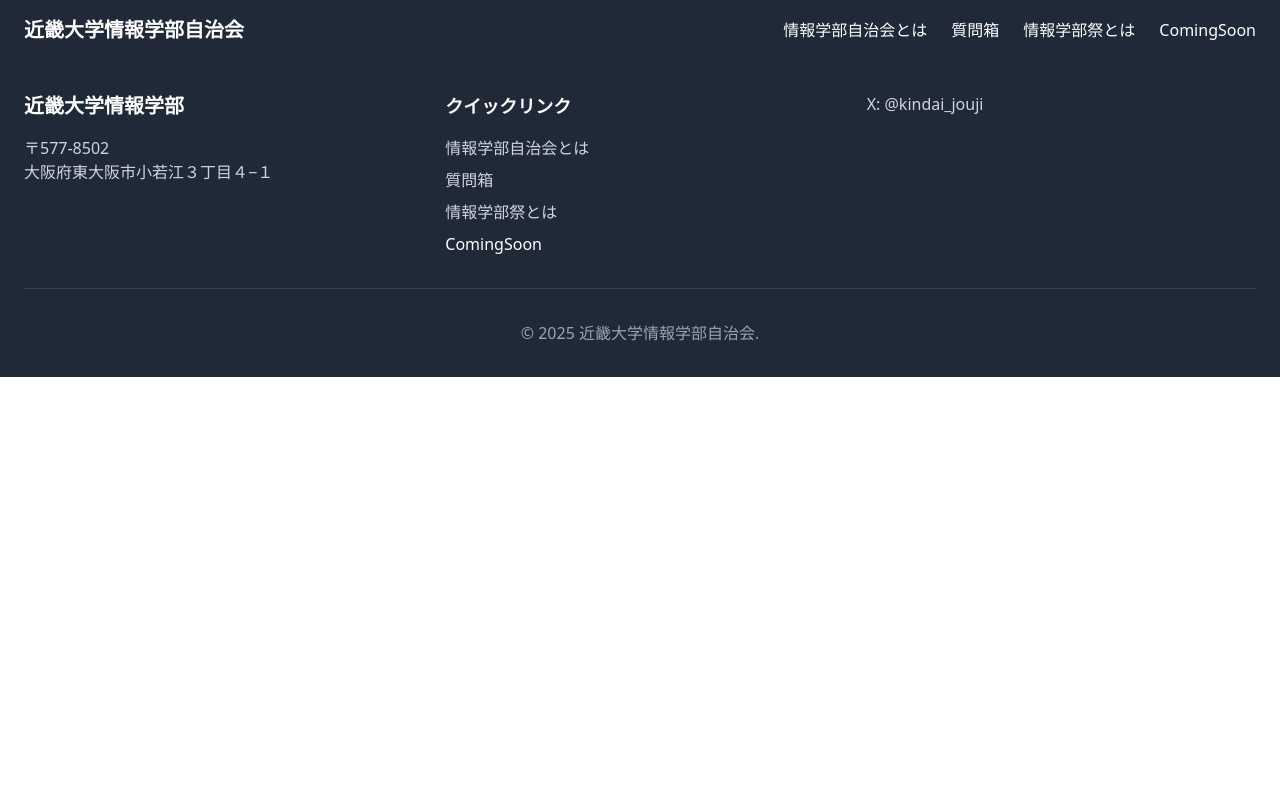
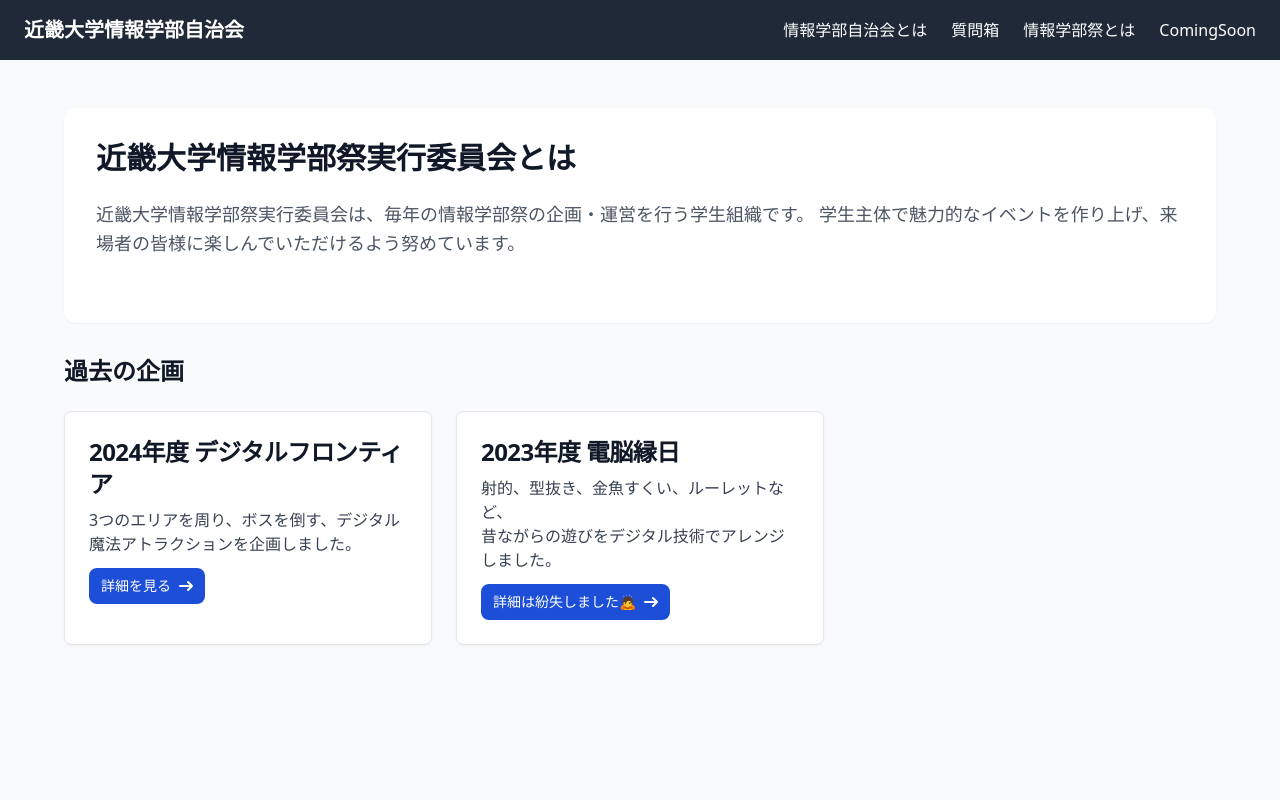
Before and after one commit to kindaijouji/jouji-website, a React (Create React App) app: page /kdixfes in a window 1280 px wide. Shown: the top 800 px of the page. Built offline with nearby package versions, Linux system fonts and the light colour scheme.

Commit message:
すべてに対してデモを追加しました。

```diff
--- a/src/About.js
+++ b/src/About.js
@@ -1,8 +1,67 @@
 import React from 'react'
 
 function About() {
+    const scheduleItems = [
+        { month: 1, events: [] },
+        { month: 2, events: [] },
+        { month: 3, events: [] },
+        { month: 4, events: [] },
+        { month: 5, events: [] },
+        { month: 6, events: [] },
+        { month: 7, events: [] },
+        { month: 8, events: [] },
+        { month: 9, events: [] },
+        { month: 10, events: [] },
+        { month: 11, events: [] },
+        { month: 12, events: [] }
+    ];
+
     return (
-        <div>About</div>
+        <div className="min-h-screen bg-gray-50 py-12 px-4">
+            <div className="max-w-6xl mx-auto">
+                {/* 説明セクション */}
+                <section className="bg-white rounded-xl shadow-sm p-8 mb-8">
+                    <h1 className="text-3xl font-bold text-gray-900 mb-6">
+                        情報学部自治会とは
+                    </h1>
+                    <div className="prose max-w-none text-gray-600">
+                        <p className="text-lg leading-relaxed">
+                            ここの内容は、情報学部自治会についての説明です。
+                            今後考えましょう
+                        </p>
+                    </div>
+                </section>
+
+                {/* 年間活動予定表 */}
+                <section className="bg-white rounded-xl shadow-sm p-8">
+                    <h2 className="text-2xl font-bold text-gray-900 mb-6">
+                        年間活動予定表
+                    </h2>
+                    <div className="grid grid-cols-1 md:grid-cols-2 lg:grid-cols-3 gap-6">
+                        {scheduleItems.map((item) => (
+                            <div
+                                key={item.month}
+                                className="border border-gray-200 rounded-lg p-4 hover:shadow-md transition-shadow"
+                            >
+                                <h3 className="text-xl font-semibold text-gray-800 mb-3 pb-2 border-b border-gray-200">
+                                    {item.month}月
+                                </h3>
+                                <div className="min-h-[100px] flex items-center justify-center text-gray-400">
+                                    予定を追加
+                                </div>
+                            </div>
+                        ))}
+                    </div>
+                </section>
+
+                {/* 注意書き */}
+                <div className="mt-6 text-center text-gray-500 text-sm">
+                    ※ 活動予定は変更になる場合があります。
+                    <br />
+                    詳細は随時お知らせいたします。
+                </div>
+            </div>
+        </div>
     )
 }
 
--- a/src/ComingSoon.js
+++ b/src/ComingSoon.js
@@ -2,7 +2,37 @@
 
 function ComingSoon() {
     return (
-        <div>ComingSoon</div>
+        <div className="min-h-screen flex items-center justify-center bg-gradient-to-b from-blue-50 to-white p-4">
+            <div className="bg-white rounded-2xl shadow-xl max-w-2xl w-full p-8 text-center">
+                <div className="mb-8">
+                    {/* 傘のアイコン */}
+                    <div className="text-6xl mb-4">☔</div>
+                </div>
+
+                <h1 className="text-3xl md:text-4xl font-bold text-gray-800 mb-4">
+                    傘の貸し出しサービス
+                </h1>
+
+                <div className="bg-blue-50 rounded-xl p-6 mb-6">
+                    <span className="inline-block px-4 py-2 bg-blue-600 text-white rounded-full font-semibold mb-4">
+                        Coming Soon
+                    </span>
+                    <p className="text-xl text-gray-700 mb-2">
+                        今後、情報学部自治会による傘の貸し出しを開始します
+                    </p>
+                    <p className="text-gray-600">
+                        急な雨でも安心して帰宅できるように、
+                        <br className="hidden md:block" />
+                        みなさんの学生生活をサポートします
+                    </p>
+                </div>
+
+                <div className="text-gray-500">
+                    <p>開始時期・詳細は後日お知らせします</p>
+                    <p className="mt-2">お楽しみに！</p>
+                </div>
+            </div>
+        </div>
     )
 }
 
--- a/src/Home.js
+++ b/src/Home.js
@@ -2,7 +2,23 @@
 
 function Home() {
     return (
-        <div>Home</div>
+        <div className="min-h-screen flex items-center justify-center bg-gray-50 p-4">
+            <a href="#" className="flex flex-col items-center bg-white border border-gray-200 rounded-lg shadow-lg md:flex-row md:max-w-4xl hover:bg-gray-100 dark:border-gray-700 dark:bg-gray-800 dark:hover:bg-gray-700">
+                <img
+                    className="object-cover w-full rounded-t-lg h-96 md:h-[400px] md:w-96 md:rounded-none md:rounded-s-lg"
+                    src="/img/image1.png"
+                    alt="Technology acquisitions"
+                />
+                <div className="flex flex-col justify-between p-8 leading-normal">
+                    <h5 className="mb-4 text-4xl font-bold tracking-tight text-gray-900 dark:text-white">
+                        部員募集中！
+                    </h5>
+                    <p className="mb-3 text-xl text-gray-700 dark:text-gray-400">
+                        部員を募集しています！
+                    </p>
+                </div>
+            </a>
+        </div>
     )
 }
 
--- a/src/KdixFes.js
+++ b/src/KdixFes.js
@@ -2,7 +2,60 @@
 
 function KdixFes() {
     return (
-        <div></div>
+        <div className="min-h-screen bg-gray-50 py-12 px-4">
+            <div className="max-w-6xl mx-auto">
+                {/* 説明セクション */}
+                <section className="bg-white rounded-xl shadow-sm p-8 mb-8">
+                    <h1 className="text-3xl font-bold text-gray-900 mb-6">
+                        近畿大学情報学部祭実行委員会とは
+                    </h1>
+                    <div className="prose max-w-none text-gray-600 mb-8">
+                        <p className="text-lg leading-relaxed">
+                            近畿大学情報学部祭実行委員会は、毎年の情報学部祭の企画・運営を行う学生組織です。
+                            学生主体で魅力的なイベントを作り上げ、来場者の皆様に楽しんでいただけるよう努めています。
+                        </p>
+                    </div>
+                </section>
+
+                {/* 過去の企画セクション */}
+                <h2 className="text-2xl font-bold text-gray-900 mb-6">過去の企画</h2>
+                <div className="grid grid-cols-1 md:grid-cols-2 lg:grid-cols-3 gap-6">
+                    <div className="max-w-sm p-6 bg-white border border-gray-200 rounded-lg shadow-sm dark:bg-gray-800 dark:border-gray-700">
+                        <a href="#">
+                            <h5 className="mb-2 text-2xl font-bold tracking-tight text-gray-900 dark:text-white">
+                                2024年度 デジタルフロンティア
+                            </h5>
+                        </a>
+                        <p className="mb-3 font-normal text-gray-700 dark:text-gray-400">
+                            3つのエリアを周り、ボスを倒す、デジタル魔法アトラクションを企画しました。
+                        </p>
+                        <a href="https://kdixfes.com/jousai_home/jousai_home.html" className="inline-flex items-center px-3 py-2 text-sm font-medium text-center text-white bg-blue-700 rounded-lg hover:bg-blue-800 focus:ring-4 focus:outline-none focus:ring-blue-300 dark:bg-blue-600 dark:hover:bg-blue-700 dark:focus:ring-blue-800">
+                            詳細を見る
+                            <svg className="rtl:rotate-180 w-3.5 h-3.5 ms-2" aria-hidden="true" xmlns="http://www.w3.org/2000/svg" fill="none" viewBox="0 0 14 10">
+                                <path stroke="currentColor" strokeLinecap="round" strokeLinejoin="round" strokeWidth="2" d="M1 5h12m0 0L9 1m4 4L9 9" />
+                            </svg>
+                        </a>
+                    </div>
+
+                    <div className="max-w-sm p-6 bg-white border border-gray-200 rounded-lg shadow-sm dark:bg-gray-800 dark:border-gray-700">
+                        <a href="#">
+                            <h5 className="mb-2 text-2xl font-bold tracking-tight text-gray-900 dark:text-white">
+                                2023年度 電脳縁日
+                            </h5>
+                        </a>
+                        <p className="mb-3 font-normal text-gray-700 dark:text-gray-400">
+                            射的、型抜き、金魚すくい、ルーレットなど、<br></br>昔ながらの遊びをデジタル技術でアレンジしました。
+                        </p>
+                        <a href="#" className="inline-flex items-center px-3 py-2 text-sm font-medium text-center text-white bg-blue-700 rounded-lg hover:bg-blue-800 focus:ring-4 focus:outline-none focus:ring-blue-300 dark:bg-blue-600 dark:hover:bg-blue-700 dark:focus:ring-blue-800">
+                            詳細は紛失しました🙇
+                            <svg className="rtl:rotate-180 w-3.5 h-3.5 ms-2" aria-hidden="true" xmlns="http://www.w3.org/2000/svg" fill="none" viewBox="0 0 14 10">
+                                <path stroke="currentColor" strokeLinecap="round" strokeLinejoin="round" strokeWidth="2" d="M1 5h12m0 0L9 1m4 4L9 9" />
+                            </svg>
+                        </a>
+                    </div>
+                </div>
+            </div>
+        </div>
     )
 }
 
```
Also changed, not shown: public/img/image1.png (added).
